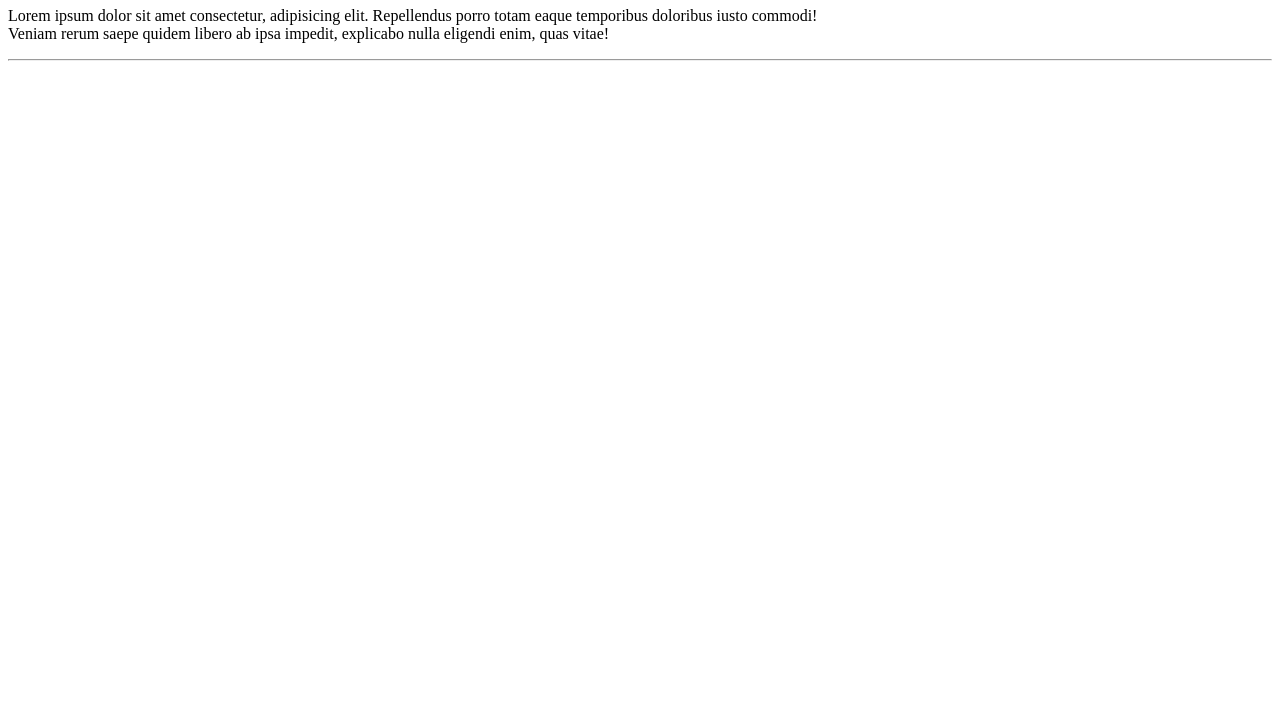
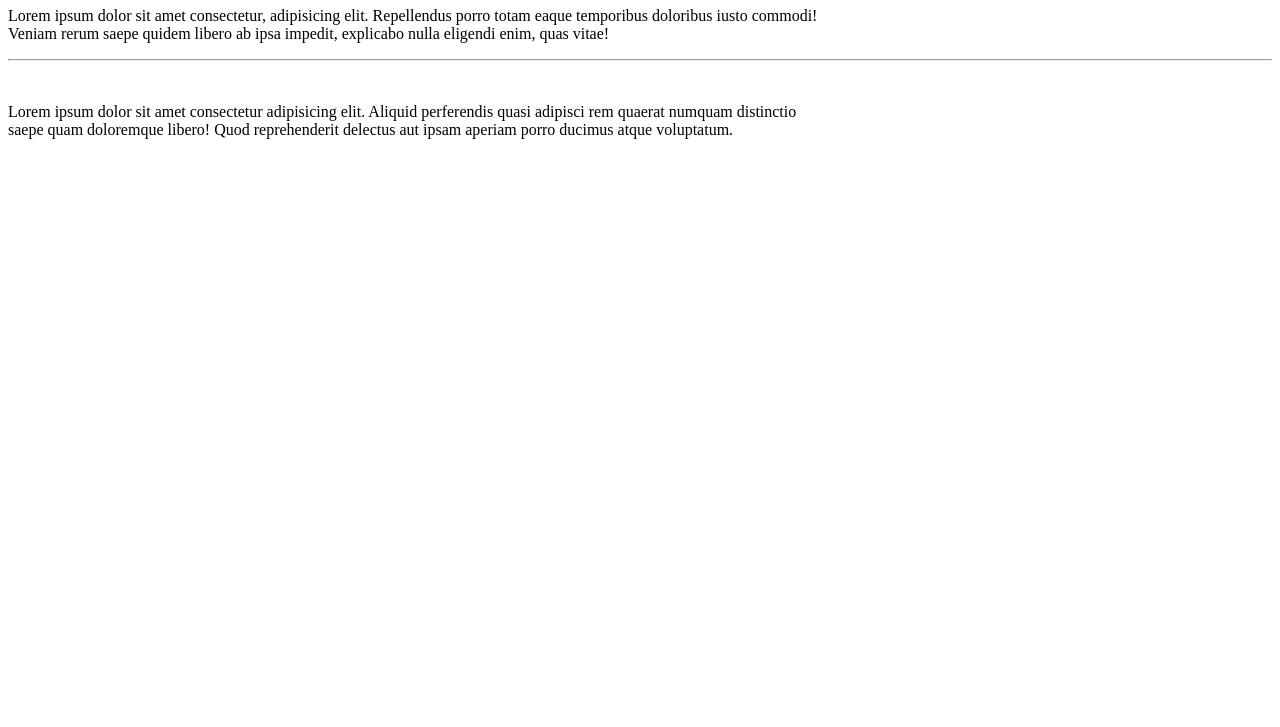
Before and after one commit to geovanelfr/Ola-Mundo, a plain HTML site: page SiteExemplo/Index.html in a window 1280 px wide. Shown: the part 73-800 px from the top of the page. Drawn offline with Linux system fonts and the light colour scheme.

Commit message:
Adicionei um paragrafo

```diff
--- a/SiteExemplo/Index.html
+++ b/SiteExemplo/Index.html
@@ -9,8 +9,10 @@
 
     <h1>Olá Mundo!</h1>
 
-    <p>Lorem ipsum dolor sit amet consectetur, adipisicing elit. Repellendus porro totam eaque temporibus doloribus iusto commodi!<br> Veniam rerum saepe quidem libero ab ipsa impedit, explicabo nulla eligendi enim, quas vitae!</p>
+    <p>Lorem ipsum dolor sit amet consectetur, adipisicing elit. Repellendus porro totam eaque temporibus doloribus iusto commodi!<br>Veniam rerum saepe quidem libero ab ipsa impedit, explicabo nulla eligendi enim, quas vitae!</p>
     <hr>
+    <br>
+    <p>Lorem ipsum dolor sit amet consectetur adipisicing elit. Aliquid perferendis quasi adipisci rem quaerat numquam distinctio <br>saepe quam doloremque libero! Quod reprehenderit delectus aut ipsam aperiam porro ducimus atque voluptatum.</p>
 
 </body>
 </html>
```
